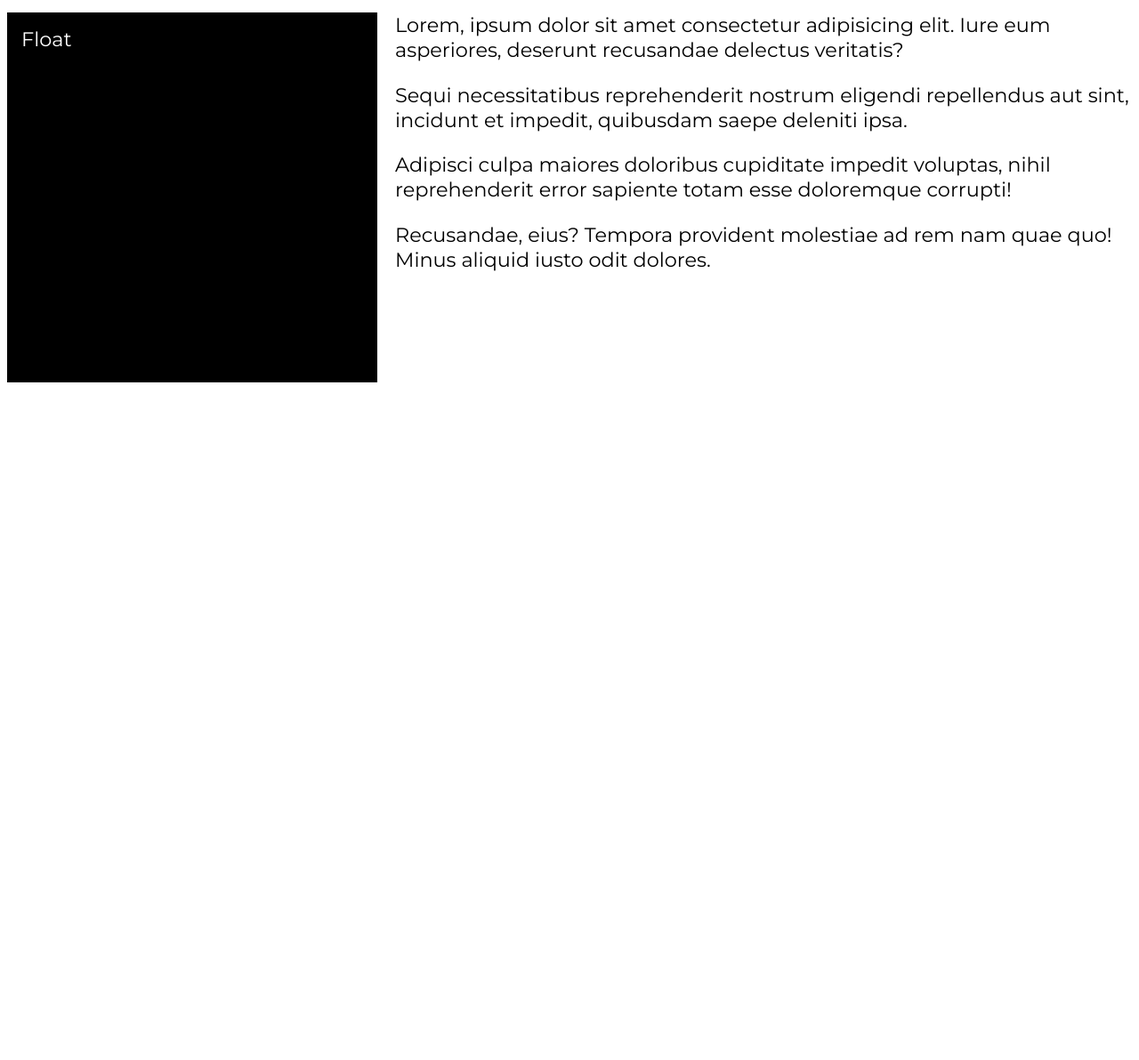
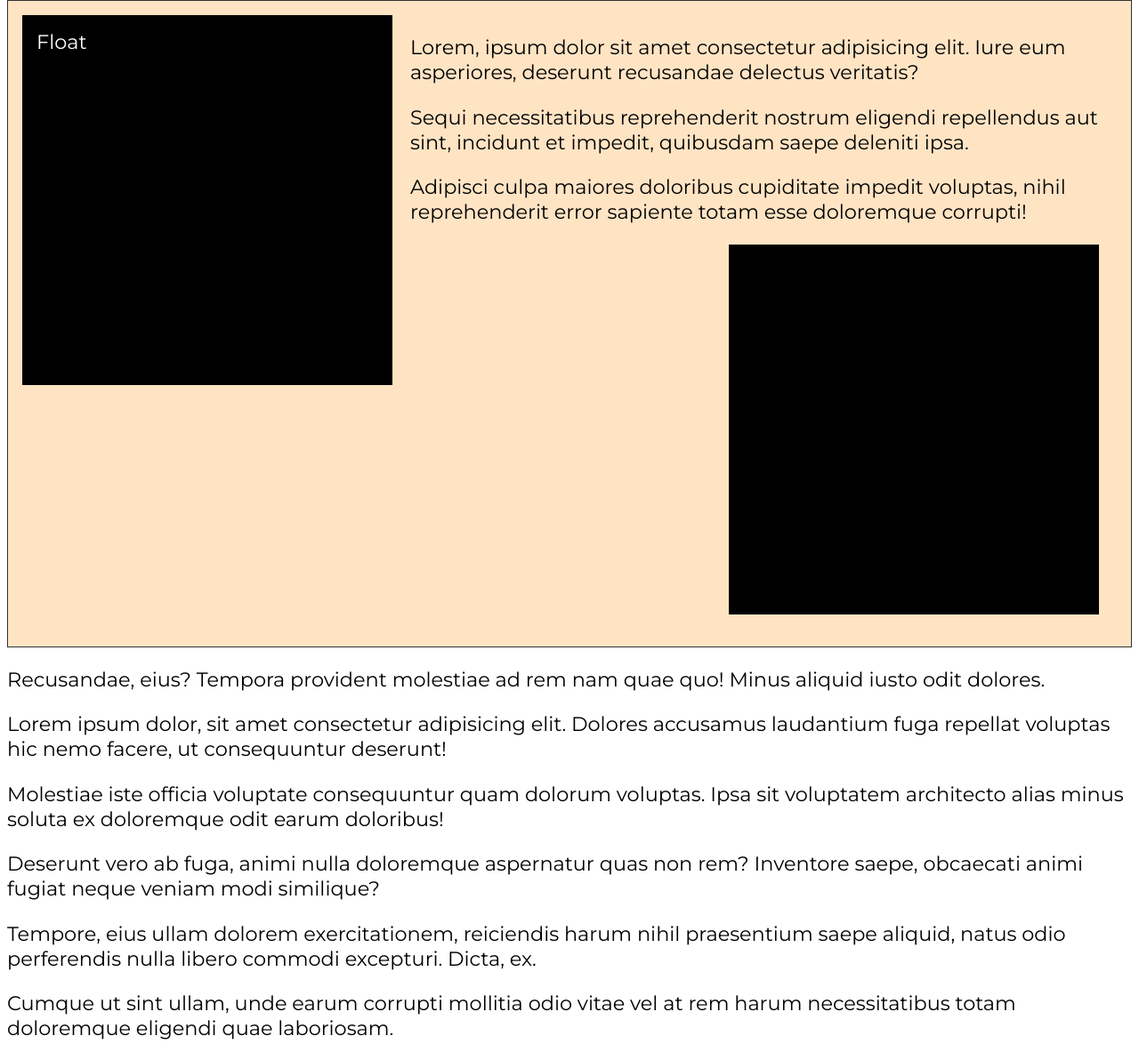
Before and after one commit to irrssue/web-dev-road-map, a plain HTML site: page index.html in a window 1280 px wide. Shown: the part 8-1200 px from the top of the page at 89% size. Before the commit the page ends 800 px from the top, so only its background shows below. Drawn offline with Linux system fonts and the light colour scheme.

Commit message:
done wtih float

```diff
--- a/index.html
+++ b/index.html
@@ -8,10 +8,18 @@
   <title>Document</title>
 </head>
 <body>
-  <div class="block right">Float</div>
-  <p>Lorem, ipsum dolor sit amet consectetur adipisicing elit. Iure eum asperiores, deserunt recusandae delectus veritatis?</p>
-  <p>Sequi necessitatibus reprehenderit nostrum eligendi repellendus aut sint, incidunt et impedit, quibusdam saepe deleniti ipsa.</p>
-  <p>Adipisci culpa maiores doloribus cupiditate impedit voluptas, nihil reprehenderit error sapiente totam esse doloremque corrupti!</p>
+  <section>
+    <div class="block left">Float</div>
+    <p>Lorem, ipsum dolor sit amet consectetur adipisicing elit. Iure eum asperiores, deserunt recusandae delectus veritatis?</p>
+    <p>Sequi necessitatibus reprehenderit nostrum eligendi repellendus aut sint, incidunt et impedit, quibusdam saepe deleniti ipsa.</p>
+    <p>Adipisci culpa maiores doloribus cupiditate impedit voluptas, nihil reprehenderit error sapiente totam esse doloremque corrupti!</p>
+  <div class="block right"></div>
+  </section>
   <p>Recusandae, eius? Tempora provident molestiae ad rem nam quae quo! Minus aliquid iusto odit dolores.</p>
+  <p>Lorem ipsum dolor, sit amet consectetur adipisicing elit. Dolores accusamus laudantium fuga repellat voluptas hic nemo facere, ut consequuntur deserunt!</p>
+  <p>Molestiae iste officia voluptate consequuntur quam dolorum voluptas. Ipsa sit voluptatem architecto alias minus soluta ex doloremque odit earum doloribus!</p>
+  <p>Deserunt vero ab fuga, animi nulla doloremque aspernatur quas non rem? Inventore saepe, obcaecati animi fugiat neque veniam modi similique?</p>
+  <p>Tempore, eius ullam dolorem exercitationem, reiciendis harum nihil praesentium saepe aliquid, natus odio perferendis nulla libero commodi excepturi. Dicta, ex.</p>
+  <p>Cumque ut sint ullam, unde earum corrupti mollitia odio vitae vel at rem harum necessitatibus totam doloremque eligendi quae laboriosam.</p>
 </body>
 </html>
--- a/style.css
+++ b/style.css
@@ -17,6 +17,18 @@ body{
 }
 
 
-.right {
+.left {
   float: left;
 }
+
+.right {
+  float: right;
+}
+
+
+section {
+  background-color: bisque;
+  border: 1px solid #333;
+  padding: 1rem;
+  display: flow-root;
+}
```
